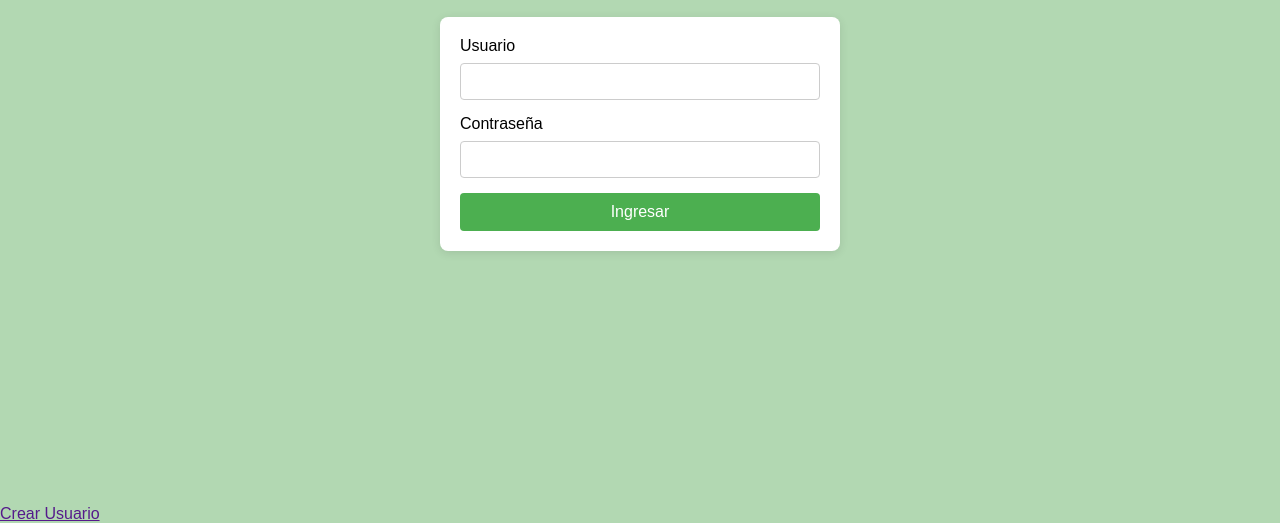
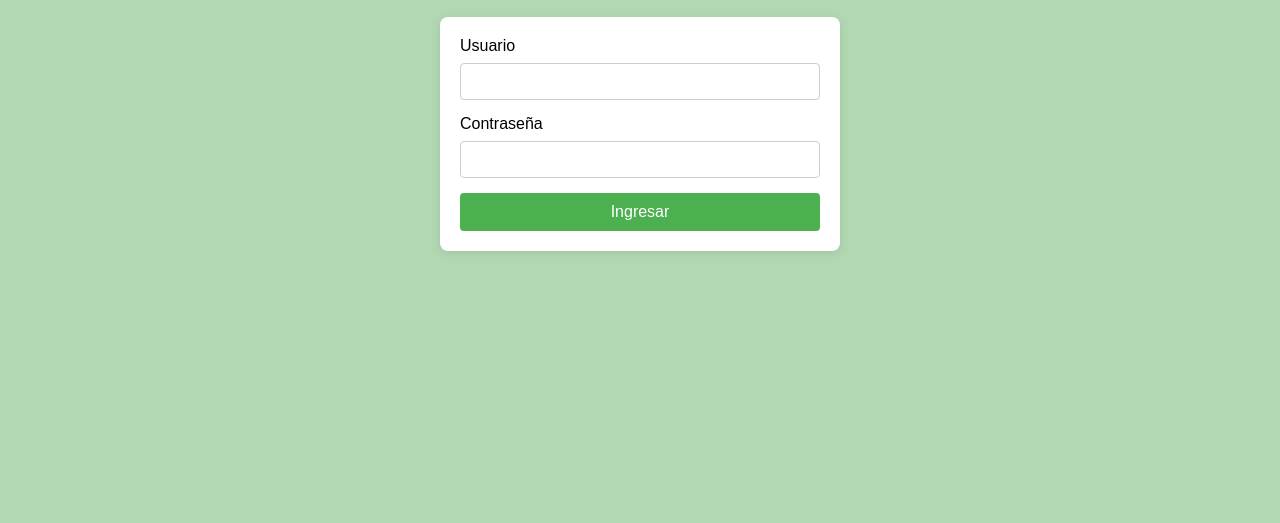
Before and after one commit to Marcosrex777/Sistema_Distribuidora, a plain HTML site: page index.html in a window 1280 px wide. Shown: the part 295-818 px from the top of the page. Drawn offline with Linux system fonts and the light colour scheme; some packages are replaced by stand-ins of ours; a script that the page names is missing.

Commit message:
Update index.html

```diff
--- a/index.html
+++ b/index.html
@@ -68,11 +68,6 @@
     </script>
 
 
-    </div>
-    <div class ="CreacionUsuario">
-    <a href="">Crear Usuario </a>
-    </div>
-
 
 
 </body>
```
